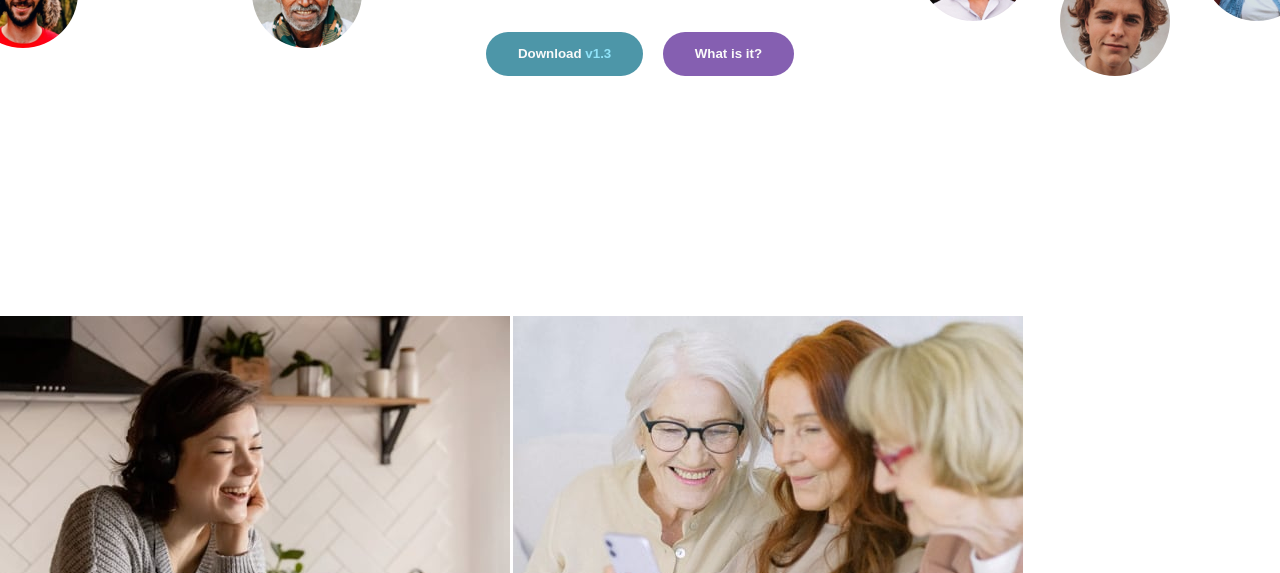
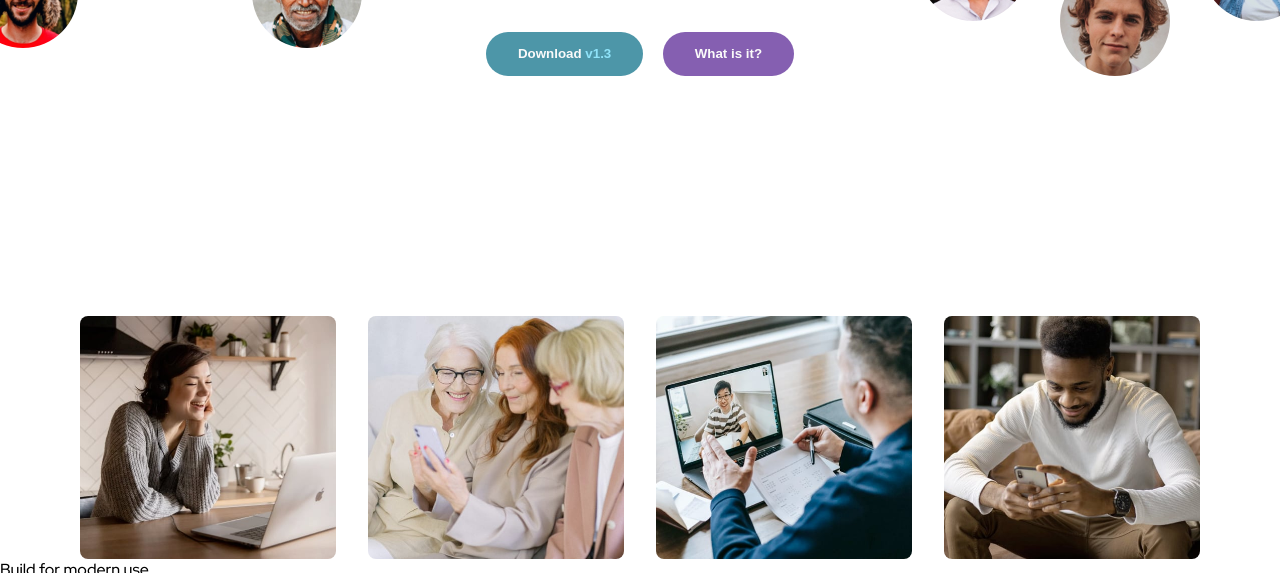
Before and after one commit to brumacosmin/Meet-landing-page, a plain HTML site: page index.html in a window 1280 px wide. Shown: the part 379-952 px from the top of the page. Drawn offline with Linux system fonts and the light colour scheme.

Commit message:
Created the design for the images on the tiles section

```diff
--- a/style.css
+++ b/style.css
@@ -107,6 +107,18 @@ h2 {
 
 /*TILES SECTION*/
 
+.tiles {
+  display: flex;
+  justify-content: center;
+  gap: 2rem;
+}
+
+.tile-image {
+  width: 16rem;
+  height: auto;
+  border-radius: 0.5rem;
+}
+
 /*FOOTER SECTION*/
 
 .btn-footer {
```
